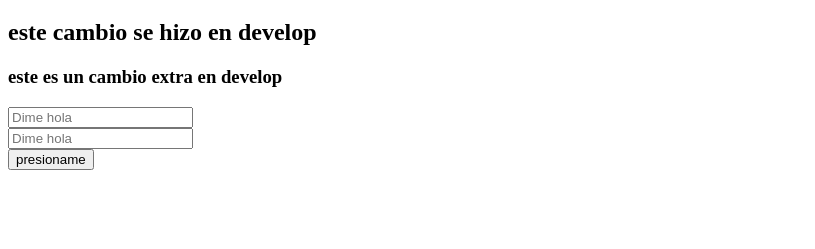
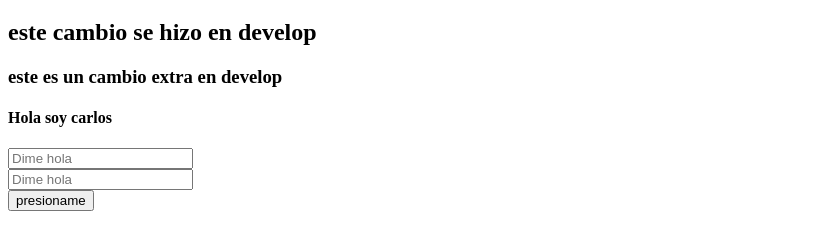
Before and after one commit to Carlos-pixel24/CTROL-PC, a plain HTML site: page index.html in a window 1280 px wide. Shown: the part 61-310 px from the top of the page, without its empty margins (0-815 px from the left). Drawn offline with Linux system fonts and the light colour scheme.

Commit message:
segundo comid tia 2

```diff
--- a/index.html
+++ b/index.html
@@ -10,6 +10,7 @@
     <h1>Hola este es mi primer archivo con control de versiones</h1>
     <h2>este cambio se hizo en develop</h2>
     <h3>este es un cambio extra en develop</h3>
+    <h4>Hola soy carlos</h4>
         <form action="" >
             <div>
                 <input type="text" name="Texto" id="" placeholder="Dime hola">
```
